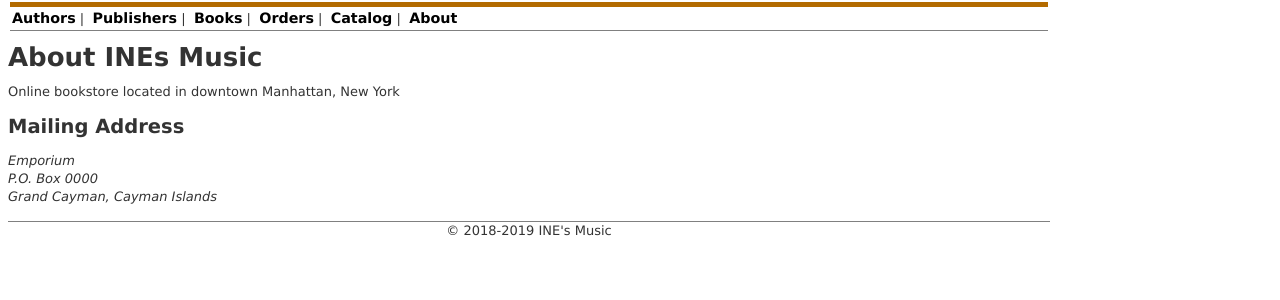
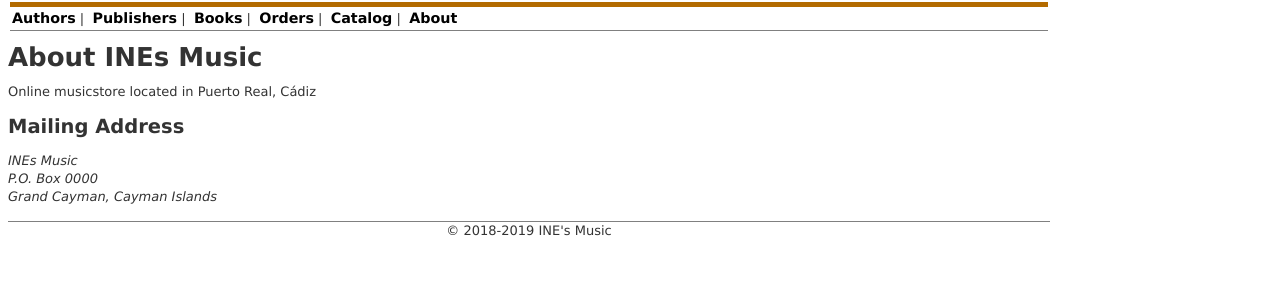
Before and after one commit to DanielGilB/eshop1, a Rails app: page /about in a window 1280 px wide. Shown: the part 62-362 px from the top of the page. Run offline with Rails 7, Linux system fonts and the light colour scheme; style sheets or scripts are compiled from the project's sources; some libraries are stand-ins or nearby versions.

Commit message:
about view

```diff
--- a/app/views/about/index.html.erb
+++ b/app/views/about/index.html.erb
@@ -1,7 +1,7 @@
-<p>Online bookstore located in downtown Manhattan, New York</p>
+<p>Online musicstore located in Puerto Real, Cádiz</p>
 <h2>Mailing Address</h2>
 <address>
-Emporium<br/>
+INEs Music<br/>
 P.O. Box 0000<br/>
 Grand Cayman, Cayman Islands<br/>
 </address>
```
